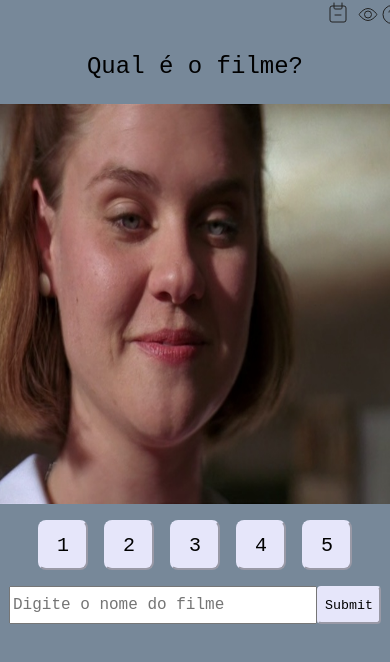
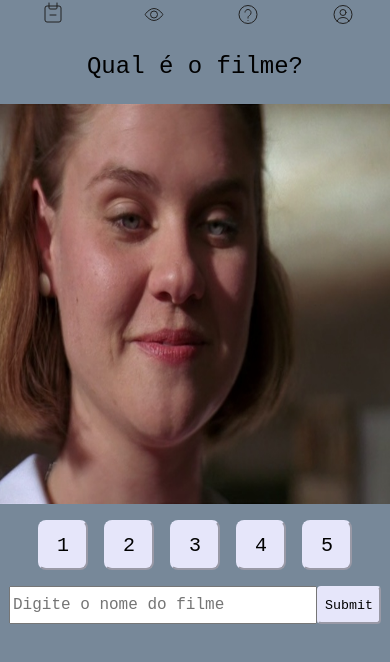
Before and after one commit to joao2223/Acerte_o_Filme, a React (Create React App) app: page /filme/1 in a window 390 px wide. Shown: the top 662 px of the page. Built offline with nearby package versions, Linux system fonts and the light colour scheme.

Commit message:
Update Cabecalho.module.scss

```diff
--- a/src/components/Cabecalho/Cabecalho.module.scss
+++ b/src/components/Cabecalho/Cabecalho.module.scss
@@ -16,3 +16,10 @@
     display: flex;
     justify-content: space-around;
 }
+
+@media screen and (max-width: 600px) {
+    .container {
+      margin: 0em 0em;
+    }
+
+}
```
